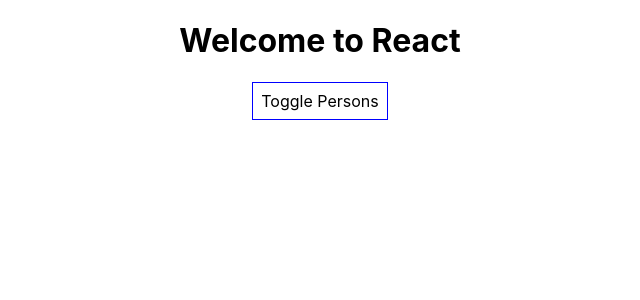
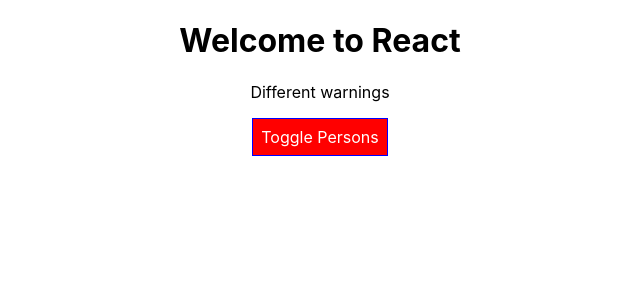
Before and after one commit to UnixLoverSaurabh/react-complete-guide, a React (Create React App) app: page / in a window 1280 px wide. Shown: the top 300 px of the page, without its empty margins (320-960 px from the left). Built offline with nearby package versions, Linux system fonts and the light colour scheme.

Commit message:
setting class name dynamically and used radium for pseudo selector in inline styling

```diff
--- a/package.json
+++ b/package.json
@@ -6,6 +6,7 @@
     "@testing-library/jest-dom": "^4.2.4",
     "@testing-library/react": "^9.5.0",
     "@testing-library/user-event": "^7.2.1",
+    "radium": "^0.26.0",
     "react": "^16.13.1",
     "react-dom": "^16.13.1",
     "react-scripts": "3.4.1"
--- a/src/App.css
+++ b/src/App.css
@@ -1,3 +1,11 @@
 .App {
   text-align: center;
 }
+
+.red {
+  color: red;
+}
+
+.bold {
+  font-weight: bold;
+}
--- a/src/App.js
+++ b/src/App.js
@@ -1,5 +1,6 @@
 import React, { Component } from 'react';
 import './App.css';
+import Radium from 'radium';
 import Person from './Person/Person';
 
 class App extends Component {
@@ -27,11 +28,16 @@
 
   render () {
     const style = {
-      backgroundColor: 'white',
+      backgroundColor: 'green',
+      color: 'white',
       font: 'inherit',
       border: '1px solid blue',
       padding: '8px',
-      cursor: 'pointer'
+      cursor: 'pointer',
+      ':hover': {
+        backgroundColor: 'lightgreen',
+        color: 'black'
+      }
     };
 
     let persons = null;
@@ -46,10 +52,25 @@
       );
     }
 
+    style.backgroundColor = 'red';
+    style[':hover'] = {
+      backgroundColor: 'salmon',
+      color: 'black'
+    }
+
+    const classes = []
+    if(this.state.persons.length <= 2) {
+      classes.push('red');
+    }
+    if(this.state.persons.length <= 1) {
+      classes.push('bold');
+    }
+
     return (
       <div className="App">
         <header className="App-header">
           <h1>Welcome to React</h1>
+          <p className={classes.join(' ')}>Different warnings</p>
             <button style={style} onClick={this.togglePersonsHandler}>Toggle Persons</button>
             {persons}
         </header>
@@ -58,4 +79,4 @@
   }
 }
 
-export default App;
+export default Radium(App);
```
Also changed, not shown: 1 other file (tests, documents, lock files or other folders).
